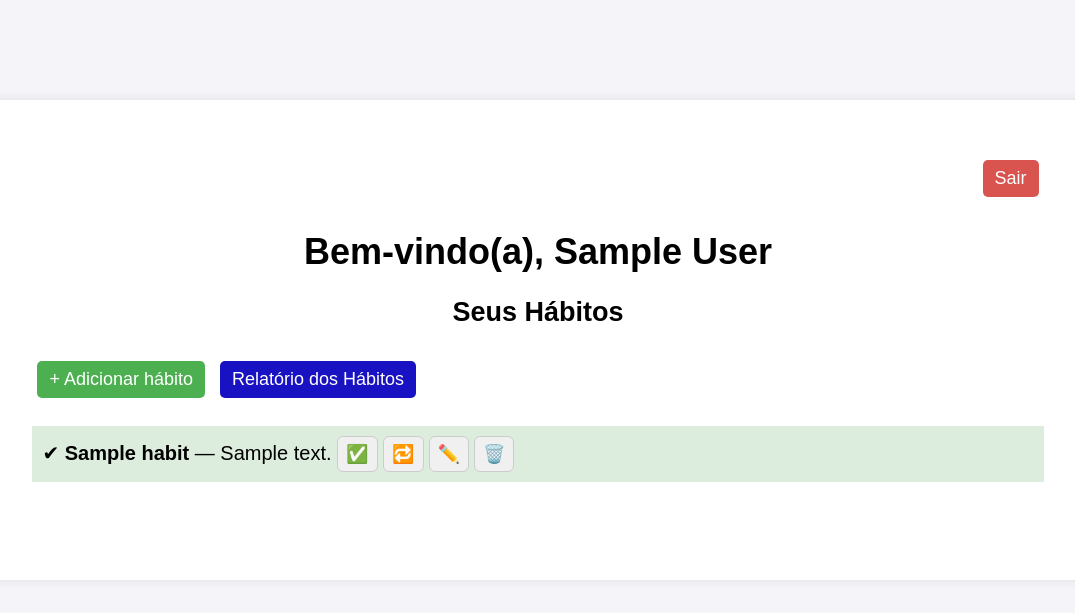
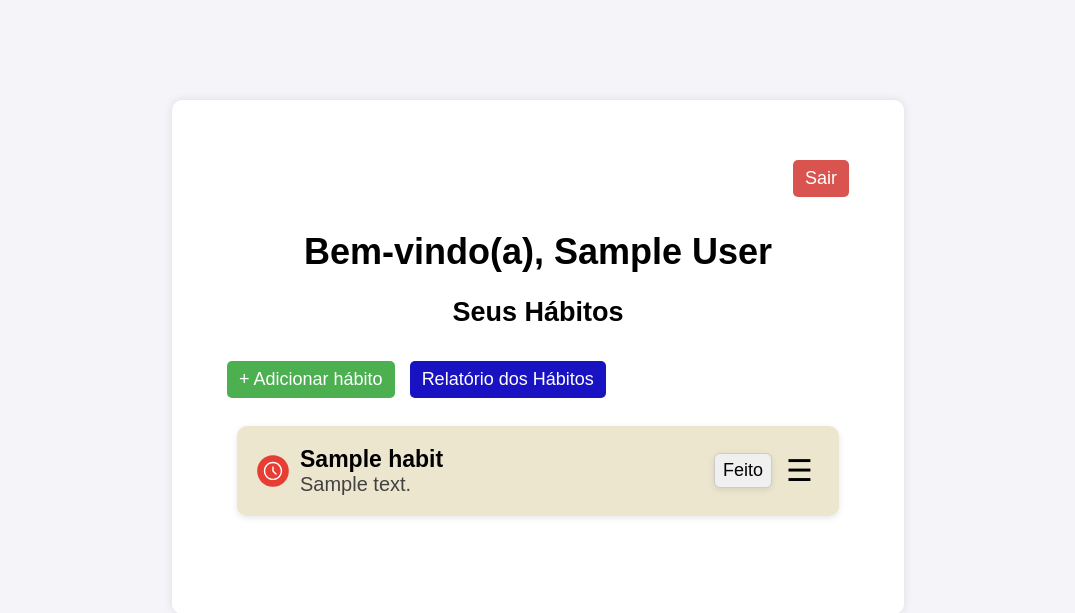
Before and after one commit to orafaeldantas/habit-tracker, a Flask app: page / in a window 1280 px wide. Shown: the top 613 px of the page, without its empty margins (102-1177 px from the left). Run offline with Flask 3, Linux system fonts and the light colour scheme; the visitor is signed in with stand-in values (Sample User, id 1); tables that the repository leaves empty hold one stand-in row (values such as "Sample post").

Commit message:
feat: dashboard css updates

```diff
--- a/routes/habits.py
+++ b/routes/habits.py
@@ -31,6 +31,7 @@ def dashboard():
         insert_daily_reset(today)
         for habit in habits:
             update_status_habits_by_id(habit['id'], 0)
+        habits = get_habits_by_user(user_id)
 
     return render_template('dashboard.html', habits=habits)
 
--- a/static/css/dashboard.css
+++ b/static/css/dashboard.css
@@ -11,7 +11,7 @@ body {
   }
 
   .container {
-    width: 80%;
+    width: 50%;
     margin: 50px auto;
     background: #fff;
     border-radius: 10px;
@@ -30,11 +30,14 @@ body {
   }
 
   .habit-item {
-    padding: 10px;
+    padding: 20px;
     border-bottom: 1px solid #ddd;
+    box-shadow: 0 2px 6px rgba(0,0,0,0.1);
     display: flex;
     flex-direction: row;
     font-size: 20px;
+    margin: 15px;
+    border-radius: 10px;
   }
 
   .habit-item:last-child {
@@ -159,70 +162,138 @@ body {
     to { opacity: 1; transform: scale(1); }
   }
 
+.container-habit {
+  display: flex;
+  flex-direction: row;
+  justify-content: left;
+  align-items: left;
+}
 
-/* === Edit and Delete Buttons ===*/
-.btn-edit-habit,
-.btn-delete-habit {
-  background-color: #f0f0f0; /* cor de fundo neutra */
+.container-habit-done {
+  display: flex;
+  flex-direction: row;
+  justify-content: right;
+  align-items: right;
+  flex-grow: 1;
+
+}
+
+.form-habit-done {
+  align-content: center;
+}
+
+/* === Div Title and Description ===*/
+.text-title-description {
+  margin-left: 11px;
+}
+
+/* === Div Status Icon ===*/
+.icon-status-habit {
+  text-align: center;
+  justify-content: center;
+  display: flex;
+  flex-direction: column;
+}
+
+/* === Description Text ===*/
+.description {
+  font-size: 20px;
+  color: #424242;
+}
+
+/* === Title Text ===*/
+.title {
+  font-size: 23px;
+  color: #000000;
+}
+
+/* === Done Button === */
+.btn-done-habit {
+  background-color: #f0f0f0; /* mesmo fundo neutro dos outros */
   border: 1px solid #ccc;
   border-radius: 6px;
+  box-shadow: 0 2px 6px rgba(0,0,0,0.1);
   padding: 6px 8px;
   font-size: 18px;
   cursor: pointer;
+  margin-right: 8px;
   transition: background-color 0.2s ease, transform 0.1s ease;
-  margin-left: 5px;
 }
 
-.btn-edit-habit::before {
-  content: "✏️";
+
+.btn-done-habit::before {
+  content: "Feito";
 }
 
-.btn-delete-habit::before {
-  content: "🗑️";
-}
-
-.btn-edit-habit:hover,
-.btn-delete-habit:hover {
+.btn-done-habit:hover {
   background-color: #e0e0e0;
   transform: translateY(-1px);
 }
 
-.btn-edit-habit:active,
-.btn-delete-habit:active {
+.btn-done-habit:active {
   transform: scale(0.95);
 }
 
 /*===============*/
 
-/* === Done and Not Done Buttons === */
-.btn-done-habit,
-.btn-not-done-habit {
-  background-color: #f0f0f0; /* mesmo fundo neutro dos outros */
+
+/* === Menu for Edit and Delete each Habit ===*/
+.container-habit-options-menu{
+  position: relative;
+  display: inline-block;
+  align-content: center;
+}
+
+.btn-habit-options-menu {
+  background: none;
+  border: none;
+  font-size: 30px;
+  cursor: pointer;
+}
+
+.habit-options-menu {
+  display: none;
+  position: absolute;
+  right: 0;
+  background-color: #fff;
   border: 1px solid #ccc;
+  border-radius: 8px;
+  box-shadow: 0 2px 6px rgba(0,0,0,0.1);
+  z-index: 10;
+  width: 140px;
+  justify-content: center;
+}
+
+.btn-edit-habit::before {
+  content: "✏️ Editar";
+}
+
+.btn-delete-habit::before {
+  content: "🗑️ Excluir";
+}
+
+.habit-options-menu button {
+  display: block;
+  width: 100%;
+  padding: 8px 12px;
   border-radius: 6px;
-  padding: 6px 8px;
+  border: none;
+  background: none;
+  text-align: left;
+  cursor: pointer;
   font-size: 18px;
-  cursor: pointer;
   transition: background-color 0.2s ease, transform 0.1s ease;
 }
 
-.btn-done-habit::before {
-  content: "✅";
-}
-
-.btn-not-done-habit::before {
-  content: "🔁";
-}
-
-.btn-done-habit:hover,
-.btn-not-done-habit:hover {
-  background-color: #e0e0e0;
+.habit-options-menu button:hover {
+  background-color: #f5f5f5;
   transform: translateY(-1px);
 }
 
-.btn-done-habit:active,
-.btn-not-done-habit:active {
+.habit-options-menu button:active {
   transform: scale(0.95);
 }
 
+
+
 /*===============*/
--- a/templates/dashboard.html
+++ b/templates/dashboard.html
@@ -21,12 +21,28 @@
       <ul class="habit-list">
         {% for habit in habits %}
           <li class="habit-item" id="{{ 'habit-item-concluded' if habit['status'] else 'habit-item-active' }}" >
-            <form action="{{ url_for('habits.update_status_habit', id=habit['id']) }}" method="post">
-              <span> {{ '✔ ' if habit['status'] else '⏰ ' }} </span>
-              <strong>{{ habit['title'] }}</strong> — {{ habit['description'] or 'Sem descrição' }}
+            <div class="container-habit">
+              <div class="icon-status-habit">
+                {% if habit['status'] %}
+                  <img src="{{ url_for('static', filename='icons/completed.svg') }}" width="32" height="32">
+                {% else %}
+                  <img src="{{ url_for('static', filename='icons/pending.svg') }}" width="32" height="32">
+                {% endif %}
+              </div>
+              <div class="text-title-description">
+                <strong class="title">{{ habit['title'] }}</strong><br><span class="description">{{ habit['description'] or 'Sem descrição' }}</span>
+              </div>
+            </div>
+            <div class="container-habit-done">
+              <form class="form-habit-done" action="{{ url_for('habits.update_status_habit', id=habit['id']) }}" method="post">
+                {% if not habit['status'] %}
                   <button type="submit" value=1 name="status" class="btn-done-habit"></button>
-              <button type="submit" value=0 name="status" class="btn-not-done-habit"></button>
+                {% endif %}
               </form>
+
+              <div class="container-habit-options-menu">
+                <button class="btn-habit-options-menu">☰</button>
+                <div class="habit-options-menu">
                   <form action="{{ url_for('habits.edit_habit', id=habit['id']) }}" method="get">
                     <button type="submit" class="btn-edit-habit"></button>
                   </form>
@@ -41,7 +57,11 @@
                         <button type="button" id="cancelModalBtn" class="btn-cancel-delete-habit">Não</button>
                       </div>
                     </dialog>
+                </div>
+              </div>
+
               </form>
+            </div>
           </li>
         {% endfor %}
       </ul>
@@ -56,6 +76,8 @@
 {% block scripts %}
 
   <script>
+
+    // === Modal to Exclude each Habit ===
     const buttons = document.querySelectorAll(".btn-delete-habit");
 
     buttons.forEach(btn => {
@@ -66,5 +88,29 @@
       btn.addEventListener("click", () => modal.showModal());
       cancelBtn.addEventListener("click", () => modal.close());
     });
+
+    // ==============
+
+
+
+    // === Menu Edit and Delete Habit
+    document.querySelectorAll('.btn-habit-options-menu').forEach(btn => {
+      btn.addEventListener('click', () => {
+        const options = btn.nextElementSibling;
+        options.style.display = options.style.display === 'block' ? 'none' : 'block';
+      });
+    });
+
+
+    document.addEventListener('click', (e) => {
+      document.querySelectorAll('.habit-options-menu').forEach(menu => {
+        if (!menu.parentElement.contains(e.target)) {
+          menu.style.display = 'none';
+        }
+      });
+    });
+
+    // ==============
+
   </script>
 {% endblock scripts %}
```
Also changed, not shown: static/icons/completed.svg (added), static/icons/pending.svg (added). Lines whose indentation alone changed are shown as unchanged.
